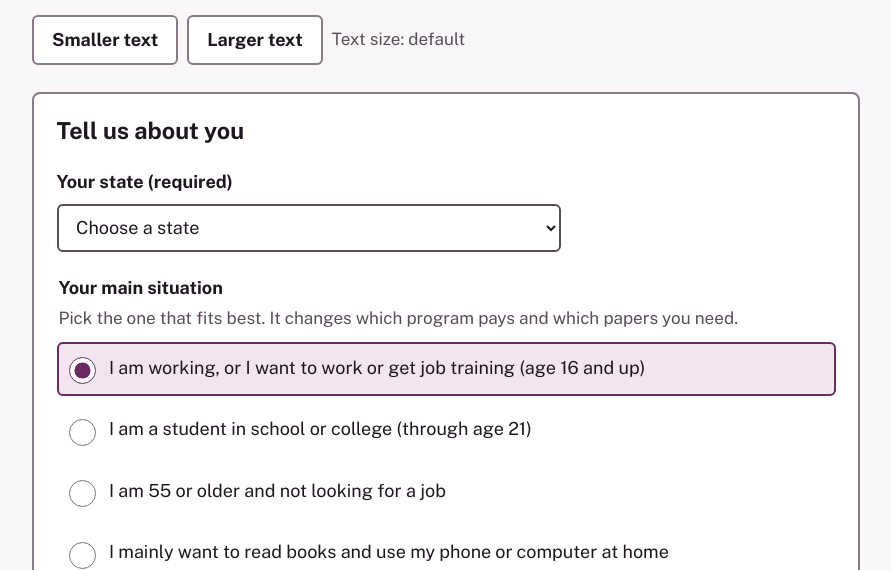
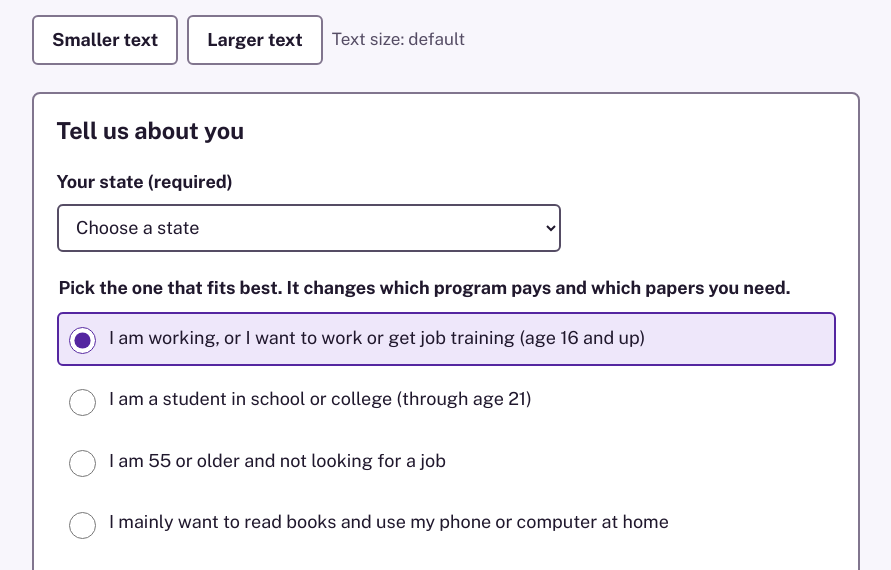
Before and after one commit to laurak4224/braille-pathfinder, a website: page index.html in a window 1280 px wide. Shown: the part 201-771 px from the top of the page, without its empty margins (194-1085 px from the left). Drawn offline with Linux system fonts and the light colour scheme.

Commit message:
Braille Display Pathfinder: state-by-state braille display funding guide

```diff
--- a/index.html
+++ b/index.html
@@ -4,7 +4,7 @@
 <meta charset="utf-8">
 <meta name="viewport" content="width=device-width, initial-scale=1, viewport-fit=cover">
 <meta name="description" content="Find braille display funding, accessible checklists, agency contacts and application workflows in every US state.">
-<meta name="theme-color" content="#6b2a63">
+<meta name="theme-color" content="#5426a0">
 <link rel="manifest" href="/manifest.webmanifest">
 <link rel="icon" href="/icons/icon-192.png">
 <link rel="apple-touch-icon" href="/icons/icon-192.png">
@@ -18,30 +18,30 @@
 @font-face{font-family:"Public Sans";font-style:italic;font-weight:700;font-display:swap;src:url("/fonts/PublicSans-BoldItalic.woff2") format("woff2")}
 /* Layout: one calm reading column. Controls first, then the plan as a numbered sequence a screen reader can walk. */
 :root{
-  --bg:#f8f6f7;        /* warm off-white */
+  --bg:#f8f6fc;        /* warm off-white */
   --surface:#ffffff;
-  --fg:#1f1720;
-  --muted:#594d5a;
-  --line:#867a86;
-  --accent:#6b2a63;    /* warm plum purple */
+  --fg:#20182d;
+  --muted:#554c64;
+  --line:#81758e;
+  --accent:#5426a0;    /* warm plum purple */
   --accent-fg:#ffffff;
-  --accent-soft:#f3e5ef;
+  --accent-soft:#eee7fa;
   --warn-soft:#fff3d6;
   --warn-line:#b3760a;
-  --focus:#8e3f8a;
+  --focus:#7040bf;
   --font:"Public Sans",system-ui,-apple-system,"Segoe UI",Arial,sans-serif;
   font-size:112.5%;
 }
 @media (prefers-color-scheme: dark){
   :root:not([data-theme="light"]){
-    --bg:#171217;--surface:#221b22;--fg:#f4eef3;--muted:#c2b5c1;--line:#8d7e8c;
-    --accent:#e5b2dc;--accent-fg:#211320;--accent-soft:#3b2539;--warn-soft:#3a2d10;--warn-line:#f0b64d;--focus:#f0c6ea;
+    --bg:#17121f;--surface:#211b2d;--fg:#f2eef9;--muted:#bfb5cf;--line:#897d9d;
+    --accent:#cbb5ff;--accent-fg:#1b1230;--accent-soft:#302147;--warn-soft:#3a2d10;--warn-line:#f0b64d;--focus:#dfceff;
     color-scheme:dark;
   }
 }
 :root[data-theme="dark"]{
-  --bg:#171217;--surface:#221b22;--fg:#f4eef3;--muted:#c2b5c1;--line:#8d7e8c;
-  --accent:#e5b2dc;--accent-fg:#211320;--accent-soft:#3b2539;--warn-soft:#3a2d10;--warn-line:#f0b64d;--focus:#f0c6ea;
+  --bg:#17121f;--surface:#211b2d;--fg:#f2eef9;--muted:#bfb5cf;--line:#897d9d;
+  --accent:#cbb5ff;--accent-fg:#1b1230;--accent-soft:#302147;--warn-soft:#3a2d10;--warn-line:#f0b64d;--focus:#dfceff;
   color-scheme:dark;
 }
 *{box-sizing:border-box}
@@ -171,7 +171,7 @@ footer{margin-top:3rem;padding-top:1rem;border-top:1px solid var(--line);color:v
     <p id="stateError" class="error" hidden></p>
   </div>
   <fieldset>
-    <legend>Your main situation <span class="hint">Pick the one that fits best. It changes which program pays and which papers you need.</span></legend>
+    <legend>Pick the one that fits best. It changes which program pays and which papers you need.</legend>
     <div class="choices" id="situationChoices">
       <label class="choice"><input type="radio" name="situation" value="work" id="sit-work" checked><span>I am working, or I want to work or get job training (age 16 and up)</span></label>
       <label class="choice"><input type="radio" name="situation" value="student" id="sit-student"><span>I am a student in school or college (through age 21)</span></label>
@@ -180,7 +180,7 @@ footer{margin-top:3rem;padding-top:1rem;border-top:1px solid var(--line);color:v
     </div>
   </fieldset>
   <fieldset>
-    <legend>Also true for me <span class="hint">Check any that apply. Each one opens another funding door.</span></legend>
+    <legend>Check any that apply. Each one opens another funding door.</legend>
     <div class="choices">
       <label class="choice"><input type="checkbox" name="veteran" id="opt-veteran"><span>I am a U.S. military veteran</span></label>
       <label class="choice"><input type="checkbox" name="deafblind" id="opt-deafblind"><span>I also have significant hearing loss</span></label>
--- a/public/sw.js
+++ b/public/sw.js
@@ -2,7 +2,7 @@
 
 // Root hosting only. Bump VERSION whenever any shell asset changes.
 // No skipWaiting: keep an open guide paired with its existing worker/assets.
-const VERSION = 'v5';
+const VERSION = 'v7';
 const CACHE_PREFIX = 'braille-pathfinder-shell-';
 const CACHE_NAME = CACHE_PREFIX + VERSION;
 const SHELL = '/index.html';
```
Also changed, not shown: public/offline.html (+2 -2 lines), src/index.html (+13 -13 lines), public/icons/icon-192.png, public/icons/icon-512.png, public/icons/maskable-512.png, public/manifest.webmanifest, 1 other file.
